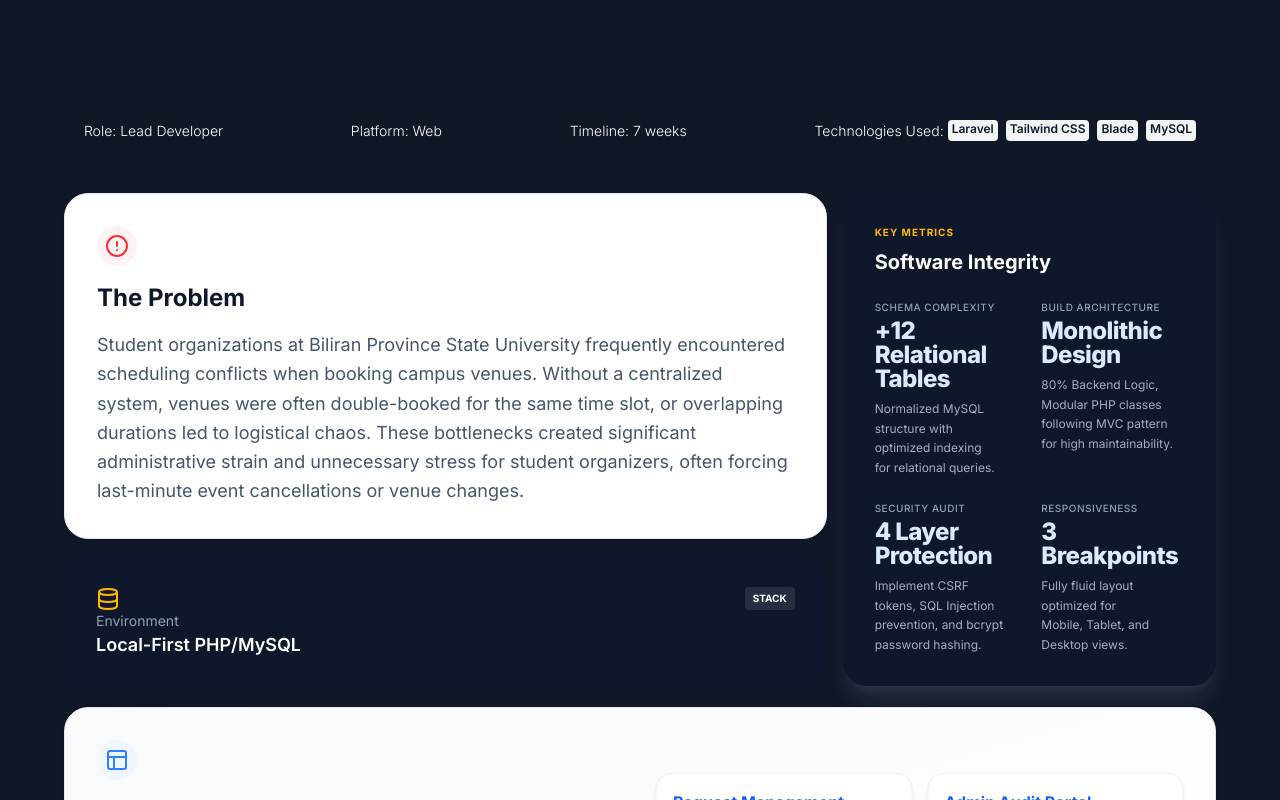
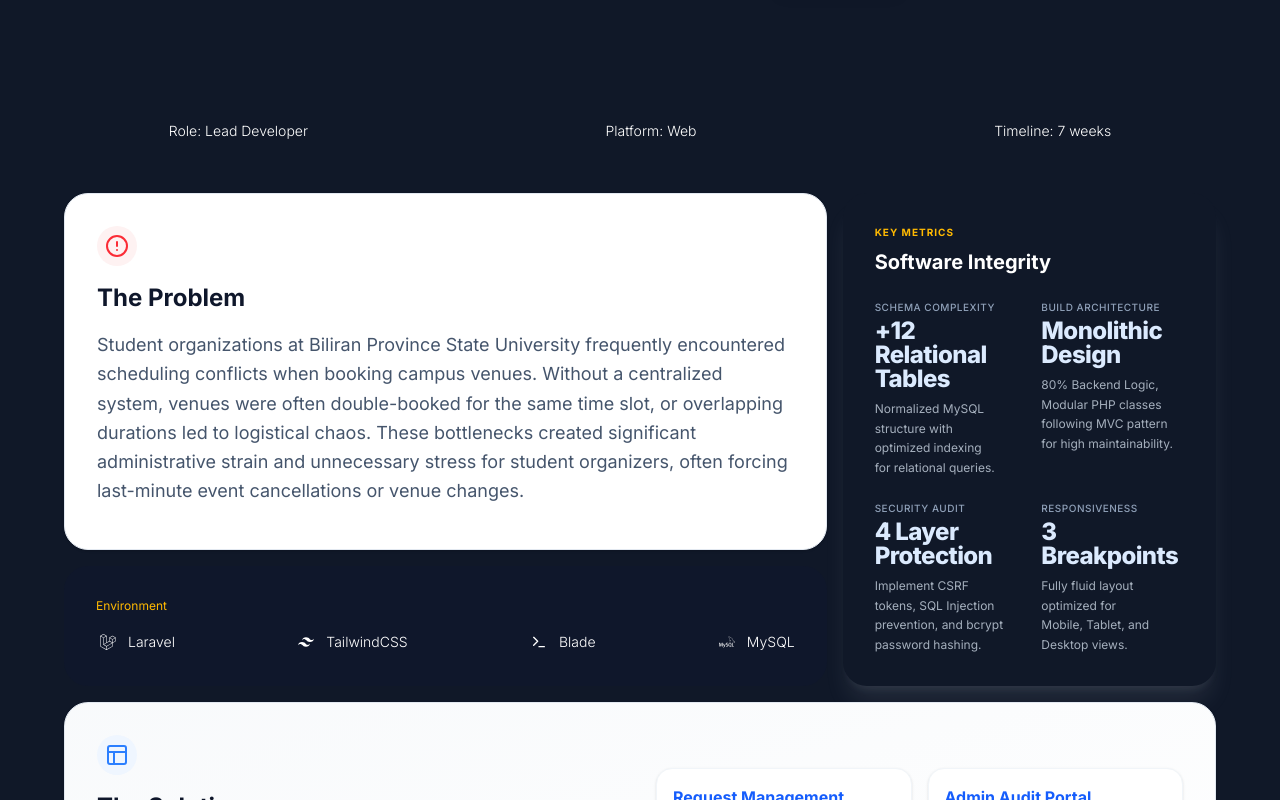
Before and after one commit to HarveyDangel/my-portfolio, a Next.js app: page /projects/1 in a window 1280 px wide. Shown: the part 440-1240 px from the top of the page. Built offline with nearby package versions, Linux system fonts and the light colour scheme.

Commit message:
feat: add tech icons and technologies component for improved tech stack display

```diff
--- /dev/null
+++ b/src/app/components/techIcon.tsx
@@ -0,0 +1,67 @@
+import {
+	SiNextdotjs,
+	SiReact,
+	SiTailwindcss,
+	SiTypescript,
+	SiWordpress,
+	SiFigma,
+	SiHtml5,
+	SiCss3,
+	SiJavascript,
+	SiGithub,
+	SiGit,
+	SiLaravel,
+	SiMysql,
+	SiCanva,
+	SiPhp,
+	SiNodedotjs,
+	SiNpm,
+	SiComposer,
+	SiGooglegemini,
+	SiClaude,
+	SiGooglesearchconsole,
+	SiOpenai,
+   SiExpo,
+} from "react-icons/si";
+import { Terminal } from "lucide-react";
+
+// 1. Define the Map outside the component so it's only created once
+const ICON_MAP: Record<string, React.ReactNode> = {
+	react: <SiReact size={16} />,
+	"next.js": <SiNextdotjs size={16} />,
+	php: <SiPhp size={16} />,
+	mysql: <SiMysql size={16} />,
+	tailwindcss: <SiTailwindcss size={16} />,
+	typescript: <SiTypescript size={16} />,
+	expo: <SiExpo size={16} />,
+   "wordpress": <SiWordpress size={16} />,
+   "figma": <SiFigma size={16} />,
+   "html": <SiHtml5 size={16} />,
+   "css": <SiCss3 size={16} />,
+   "javascript": <SiJavascript size={16} />,
+   "github": <SiGithub size={16} />,
+   "git": <SiGit size={16} />,
+   "laravel": <SiLaravel size={16} />,
+   "node.js": <SiNodedotjs size={16} />,
+   "npm": <SiNpm size={16} />,
+   "composer": <SiComposer size={16} />,
+   "googlegemini": <SiGooglegemini size={16} />,
+   "claude": <SiClaude size={16} />,
+   "googlesearchconsole": <SiGooglesearchconsole size={16} />,
+   "openai": <SiOpenai size={16} />,
+   "canva": <SiCanva size={16} />,
+	// Fallback icon for anything else
+	default: <Terminal size={16} />,
+};
+
+// 2. The actual component
+export default function TechIcon({ id, className }: { id: string; className?: string }) {
+	// We check if the name exists in our map, otherwise use default
+	const icon = ICON_MAP[id.toLowerCase()] || ICON_MAP["default"];
+
+	return (
+		<span className={`flex items-center justify-center text-inherit ${className || ""}`}>
+			{icon}
+		</span>
+	);
+}
--- a/src/app/data/projects.ts
+++ b/src/app/data/projects.ts
@@ -28,10 +28,6 @@ export interface ProjectDetails {
 			details: string;
 		};
 	};
-	// schemaComplexity: string[];
-	// buildArchitecture: string[];
-	// securityAudit: string[];
-	// responsiveness: string[];
 	theProblem: string;
 	theSolution: string;
 	features: {
@@ -56,7 +52,7 @@ export const projects: ProjectDetails[] = [
 		role: "Lead Developer",
 		timeline: "7 weeks",
 		platform: "Web",
-		technologies: ["Laravel", "Tailwind CSS", "Blade", "MySQL"],
+		technologies: ["Laravel", "TailwindCSS", "Blade", "MySQL"],
 		technicalMetrics: {
 			schema: {
 				title: "Schema Complexity",
@@ -86,7 +82,7 @@ export const projects: ProjectDetails[] = [
 		theProblem:
 			"Student organizations at Biliran Province State University frequently encountered scheduling conflicts when booking campus venues. Without a centralized system, venues were often double-booked for the same time slot, or overlapping durations led to logistical chaos. These bottlenecks created significant administrative strain and unnecessary stress for student organizers, often forcing last-minute event cancellations or venue changes.",
 		theSolution:
-			"I developed a comprehensive Event Management System designed to act as a single source of truth for campus resources. The system features a real-time availability checker and a robust scheduling engine that mathematically prevents overlapping bookings. By providing organizers with a transparent view of upcoming events and venue statuses, the tool eliminated scheduling uncertainty and streamlined the entire event planning lifecycle.",
+			"The team developed a comprehensive Event Management System designed to act as a single source of truth for campus resources. The system features a real-time availability checker and a robust scheduling engine that mathematically prevents overlapping bookings. By providing organizers with a transparent view of upcoming events and venue statuses, the tool eliminated scheduling uncertainty and streamlined the entire event planning lifecycle.",
 		features: [
 			{
 				title: "Request Management",
@@ -163,7 +159,7 @@ export const projects: ProjectDetails[] = [
 		theProblem:
 			"The Provincial Health Office (PHO) of Biliran struggled with a fragmented and time-consuming reporting process for child malnutrition. Staff were forced to manually audit local files to identify which municipalities had failed to submit consolidated data or which barangays had missing records. This lack of centralized visibility delayed critical health interventions and increased the risk of data inaccuracies.",
 		theSolution:
-			"I developed a centralized Malnutrition Monitoring System that automates data consolidation for the Biliran PHO. By integrating Geo-spatial Mapping, the system provides real-time visibility into provincial health status, allowing administrators to instantly identify reporting gaps and malnutrition 'hotspots' through an interactive visual interface.",
+			"The team developed a centralized Malnutrition Monitoring System that automates data consolidation for the Biliran PHO. By integrating Geo-spatial Mapping, the system provides real-time visibility into provincial health status, allowing administrators to instantly identify reporting gaps and malnutrition 'hotspots' through an interactive visual interface.",
 		theChallenges: [
 			{
 				title: "Late-Stage UI Pivot",
--- /dev/null
+++ b/src/app/data/techstack.ts
@@ -0,0 +1,118 @@
+export interface Techitem {
+	id: string;
+	name: string;
+	category?: "frontend" | "backend" | "development tool" | "ai tool";
+}
+
+export const techStack: Techitem[] = [
+	{
+		id: "html",
+		name: "HTML",
+		category: "frontend",
+	},
+	{
+		id: "css",
+		name: "CSS",
+		category: "frontend",
+	},
+	{
+		id: "javascript",
+		name: "JavaScript",
+		category: "frontend",
+	},
+	{
+		id: "php",
+		name: "PHP",
+		category: "backend",
+	},
+	{
+		id: "github",
+		name: "GitHub",
+		category: "development tool",
+	},
+	{
+		id: "git",
+		name: "Git",
+		category: "development tool",
+	},
+	{
+		id: "laravel",
+		name: "Laravel",
+		category: "backend",
+	},
+	{
+		id: "mysql",
+		name: "MySQL",
+		category: "backend",
+	},
+	{
+		id: "nextjs",
+		name: "Next.js",
+		category: "frontend",
+	},
+	{
+		id: "react",
+		name: "React",
+		category: "frontend",
+	},
+	{
+		id: "typescript",
+		name: "TypeScript",
+		category: "frontend",
+	},
+	{
+		id: "nodejs",
+		name: "Node.JS",
+		category: "backend",
+	},
+	{
+		id: "npm",
+		name: "NPM",
+		category: "development tool",
+	},
+	{
+		id: "tailwindcss",
+		name: "Tailwind CSS",
+		category: "frontend",
+	},
+	{
+		id: "wordpress",
+		name: "WordPress",
+		category: "backend",
+	},
+	{
+		id: "composer",
+		name: "Composer",
+		category: "development tool",
+	},
+	{
+		id: "figma",
+		name: "Figma",
+		category: "development tool",
+	},
+	{
+		id: "canva",
+		name: "Canva",
+		category: "development tool",
+	},
+	{
+		id: "googlegemini",
+		name: "Google Gemini",
+		category: "ai tool",
+	},
+	{
+		id: "googlesearchconsole",
+		name: "Google Search Console",
+		category: "development tool",
+	},
+	{
+		id: "claude",
+		name: "Claude",
+		category: "ai tool",
+	},
+	{
+		id: "openai",
+		name: "ChatGPT",
+		category: "ai tool",
+	},
+];
--- a/src/app/projects/[id]/page.tsx
+++ b/src/app/projects/[id]/page.tsx
@@ -34,7 +34,7 @@ export default async function ProjectDetail({
 							<p>Role: {project.role}</p>
 							<p>Platform: {project.platform}</p>
 							<p>Timeline: {project.timeline}</p>
-							<div className="flex gap-1">
+							{/* <div className="flex gap-1">
 								<h2>Technologies Used:</h2>
 								<div className="flex flex-wrap gap-2">
 									{project.technologies.map((tech, index) => (
@@ -46,7 +46,7 @@ export default async function ProjectDetail({
 										</span>
 									))}
 								</div>
-							</div>
+							</div> */}
 						</div>
 					</div>
 					{/*Bento section */}
@@ -57,6 +57,7 @@ export default async function ProjectDetail({
 							theChallenges={project.theChallenges} // This is an array of {title, description}
 							features={project.features}
 							metrics={project.technicalMetrics}
+							technologies={project.technologies}
 						/>
 						{/* Project Gallery */}
 						<div className="scroll-mt-25" id="gallery">
--- a/src/app/projects/components/projectBento.tsx
+++ b/src/app/projects/components/projectBento.tsx
@@ -2,11 +2,11 @@ import React from "react";
 import {
 	AlertCircle,
 	ShieldAlert,
-	Database,
 	Layout,
 } from "lucide-react";
 
 import TechMetrics from "./technicalMetric";
+import Technologies from "./technogies";
 
 interface MetricItem {
 	title: string;
@@ -34,6 +34,7 @@ interface Challenge {
 }
 
 interface ProjectBentoProps {
+	technologies: string[];
 	theProblem: string;
 	theSolution: string;
 	features: Feature[];
@@ -42,6 +43,7 @@ interface ProjectBentoProps {
 }
 
 export default function ProjectBento({
+	technologies,
 	theProblem,
 	theSolution,
 	theChallenges,
@@ -73,28 +75,15 @@ export default function ProjectBento({
 			{/* 3. Tech Architecture Card (Small) */}
 			<div className="rounded-3xl bg-slate-900 p-8 flex flex-col justify-between text-white md:col-span-2">
 				<div className="flex justify-between items-start">
-					<Database size={24} className="text-amber-400" />
-					<div className="px-2 py-1 bg-white/10 rounded text-[10px] uppercase font-bold">
+					<p className="text-xs text-amber-400 mb-1">Environment</p>
+					{/* <div className="px-2 py-1 bg-white/10 rounded text-[10px] uppercase font-bold">
 						Stack
-					</div>
+					</div> */}
 				</div>
 				<div>
-					<p className="text-sm text-slate-400">Environment</p>
-					<p className="text-lg font-semibold">Local-First PHP/MySQL</p>
+					<Technologies techIds={technologies}/>
 				</div>
 			</div>
-			{/* <div className="rounded-3xl bg-slate-900 p-8 flex flex-col justify-between text-white">
-				<div className="flex justify-between items-start">
-					<Database size={24} className="text-blue-400" />
-					<div className="px-2 py-1 bg-white/10 rounded text-[10px] uppercase font-bold">
-						Stack
-					</div>
-				</div>
-				<div>
-					<p className="text-sm text-slate-400">Environment</p>
-					<p className="text-lg font-semibold">Local-First PHP/MySQL</p>
-				</div>
-			</div> */}
 
 			{/* 4. Solution Description Card - Wide (Span 3 Columns) */}
 			<div className="md:col-span-3 md:row-span-2 rounded-3xl bg-gradient-to-br from-slate-50 to-white border border-slate-200 p-8 flex flex-col md:flex-row gap-8 items-center shadow-sm">
--- a/src/app/projects/components/technicalMetric.tsx
+++ b/src/app/projects/components/technicalMetric.tsx
@@ -15,7 +15,7 @@ export default function TechMetrics({ metrics }: { metrics: TechMetricsData }) {
 	const metricsArray = Object.values(metrics);
 
 	return (
-		<div className="rounded-3xl bg-slate-900 p-6 md:p-8 flex flex-col justify-between text-white shadow-xl shadow-slate-300/10">
+		<div className="rounded-3xl bg-gray-900 p-6 md:p-8 flex flex-col justify-between text-white shadow-xl shadow-slate-300/10">
 			<div>
 				{/* Label and Title */}
 				<span className="text-[10px] font-bold uppercase tracking-widest text-amber-400 mb-2 block">
@@ -27,7 +27,7 @@ export default function TechMetrics({ metrics }: { metrics: TechMetricsData }) {
 			</div>
 
 			{/* The 2x2 Metrics Grid */}
-			<div className="grid grid-cols-2 gap-x-6 gap-y-6">
+			<div className="grid lg:grid-cols-2 gap-x-6 gap-y-6">
 				{metricsArray.map((item, index) => (
 					<div key={index} className="flex flex-col">
 						{/* The Metric Title (e.g., Security Audit) */}
--- /dev/null
+++ b/src/app/projects/components/technogies.tsx
@@ -0,0 +1,21 @@
+import TechIcon from "@/app/components/techIcon";
+
+interface TechnologiesProps {
+	techIds: string[];
+}
+
+export default function Technologies( {techIds}: TechnologiesProps ) {
+	return (
+		<div className="flex flex-wrap gap-4 justify-between">
+			{techIds.map((technologies) => (
+				<div
+					key={technologies}
+					className="flex items-center gap-2 p2"
+				>
+					<TechIcon id={technologies} className="w-6 h-6" />
+					<span className="text-sm font-light">{technologies}</span>
+				</div>
+			))}
+		</div>
+	);
+}
```
